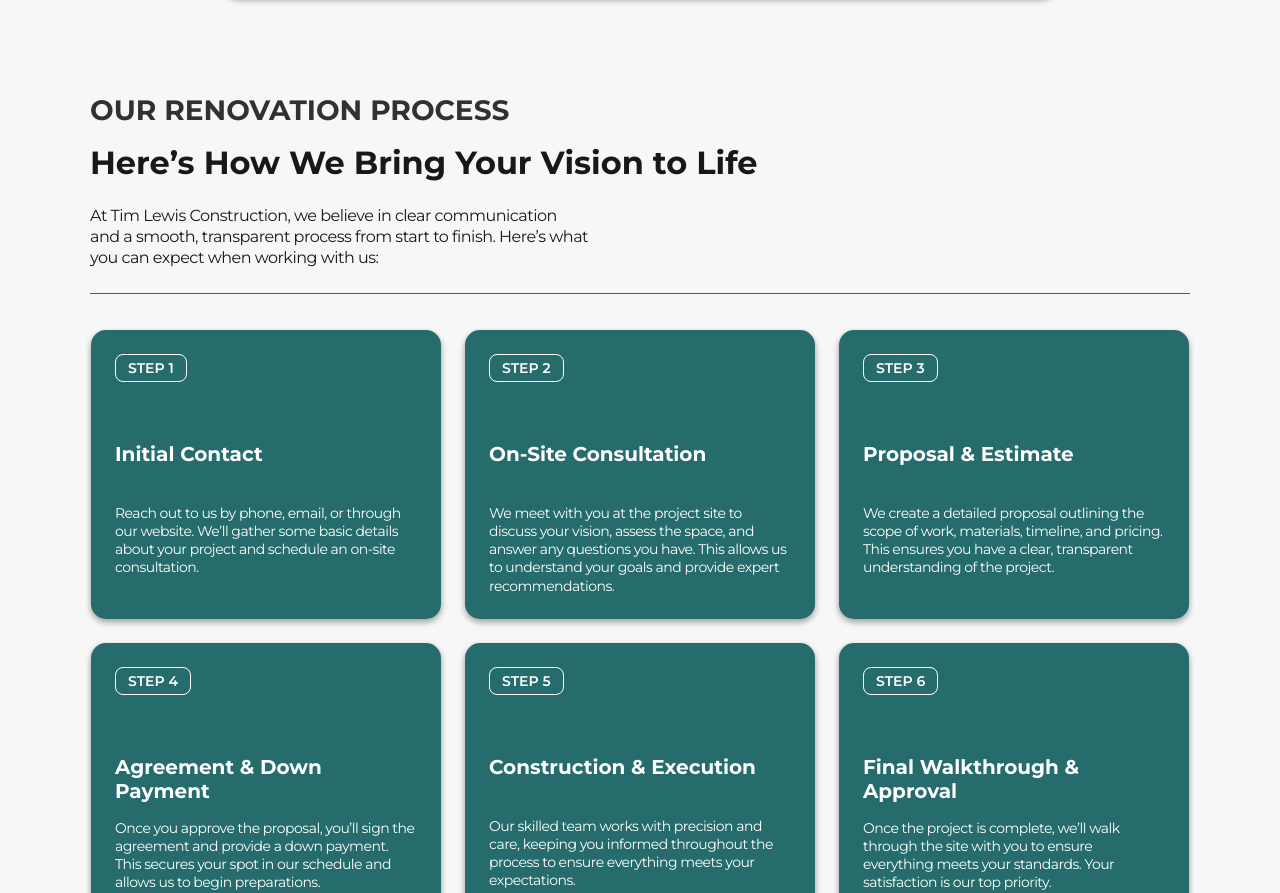
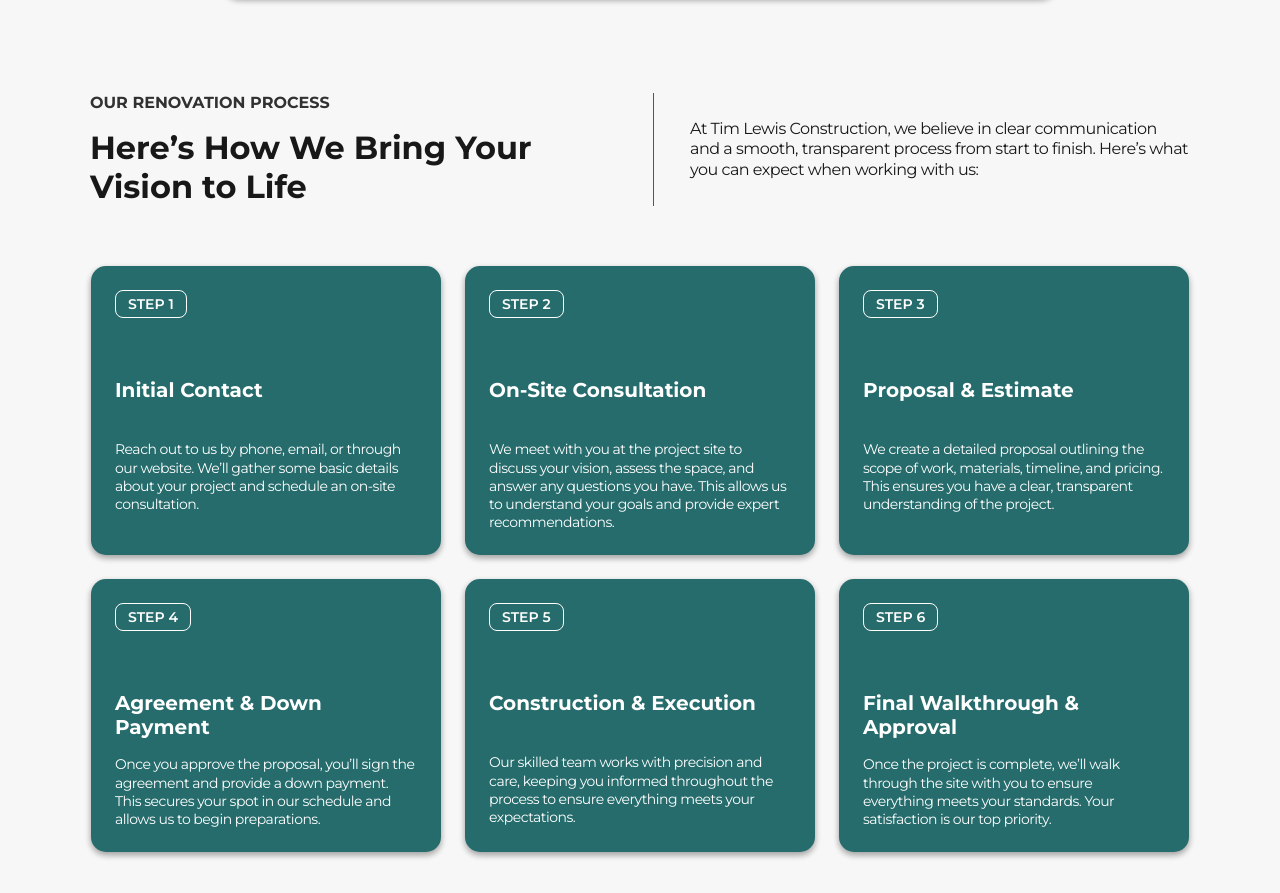
Before and after one commit to jclind/tim-lewis-construction, an Astro site: page /services in a window 1280 px wide. Shown: the part 1890-2783 px from the top of the page. Built offline with nearby package versions, Linux system fonts and the light colour scheme; Astro itself is replaced by a stand-in of ours.

Commit message:
feat(services): add desktop responsiveness and styles to RenovationProcess component

```diff
--- a/src/components/Pages/Services/RenovationProcess/RenovationProcess.module.scss
+++ b/src/components/Pages/Services/RenovationProcess/RenovationProcess.module.scss
@@ -32,7 +32,7 @@
       .step {
         background: $primary-accent;
         color: $white;
-        max-width: 350px;
+        max-width: 325px;
         .step_number {
           width: fit-content;
           padding: 4px $gap-small;
@@ -57,5 +57,28 @@
         }
       }
     }
+
+    @media (min-width: 800px) {
+      .header {
+        display: flex;
+        border: none;
+        gap: $gap-large;
+        align-items: center;
+        .title_container {
+          border-right: 1px solid $primary-accent;
+          padding: 0;
+          margin: 0;
+          padding-right: $gap-large;
+          min-width: 50%;
+        }
+      }
+    }
+    @media (min-width: 850px) {
+      .steps {
+        .step {
+          max-width: 350px;
+        }
+      }
+    }
   }
 }
--- a/src/styles/global.scss
+++ b/src/styles/global.scss
@@ -126,9 +126,6 @@ button,
   font-weight: 700;
   text-align: center;
   color: $secondary-text;
-  @media (min-width: $breakpoint-md) {
-    font-size: $fs-large;
-  }
 }
 .section-paragraph {
   font-size: $fs-regular;
```
